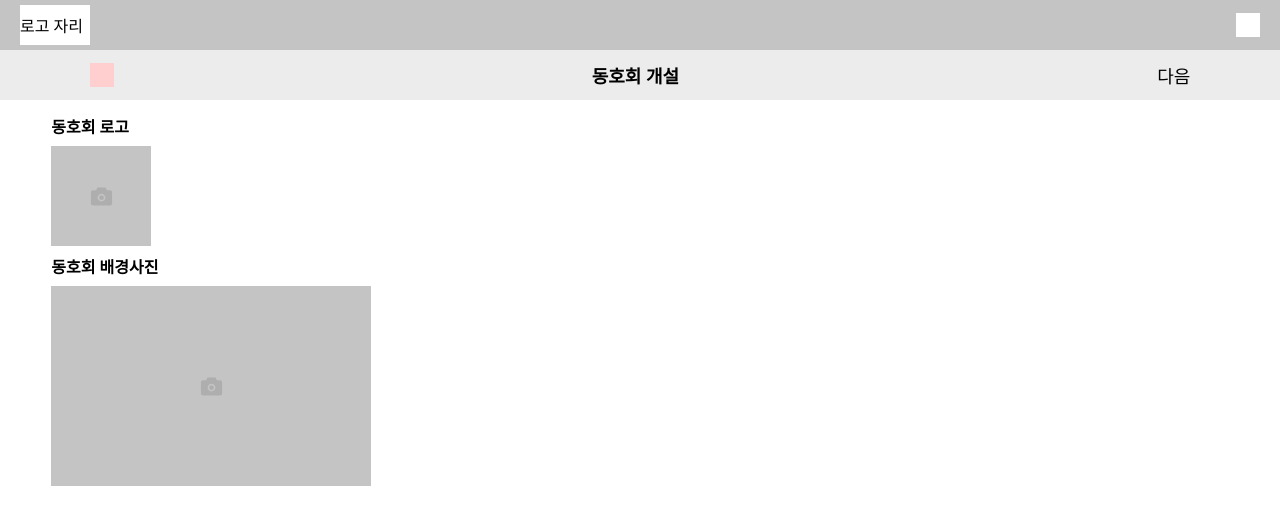
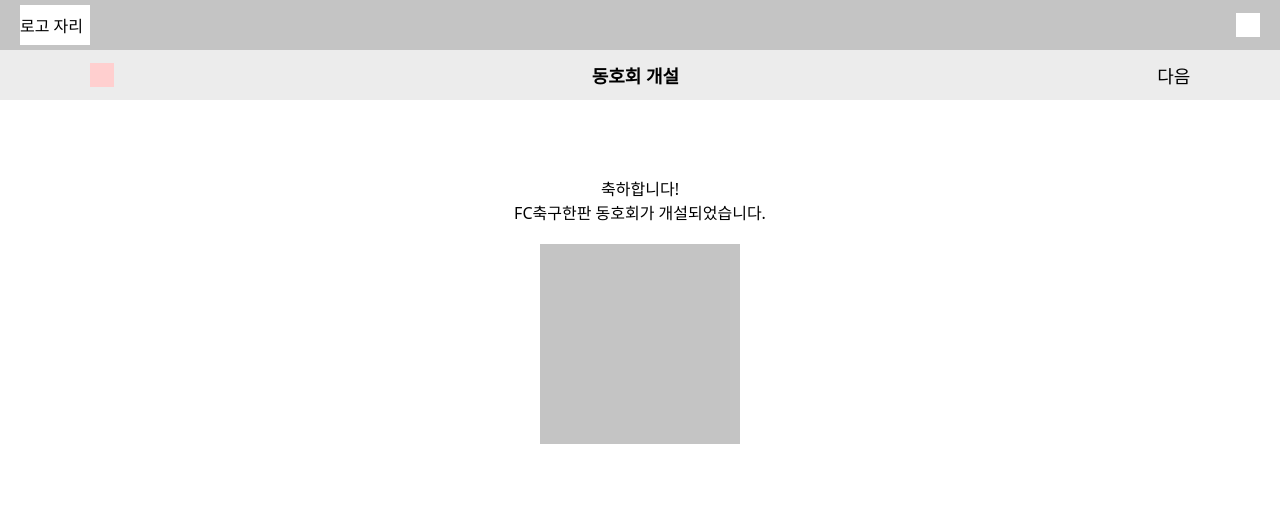
Before and after one commit to dsm-football/football-frontend, a React (Create React App) app: page /clubEstbl in a window 1280 px wide. Shown: the top 524 px of the page. Built offline with nearby package versions, Linux system fonts and the light colour scheme.

Commit message:
⚡️ :: 동호회 개설 완료 페이지 추가

```diff
--- a/src/assets/index.ts
+++ b/src/assets/index.ts
@@ -1 +1,2 @@
 export { default as CameraImg } from './clubEstbl/Camera.svg'
+export { default as GpsIcon } from './clubEstbl/GpsIcon.svg'
--- /dev/null
+++ b/src/components/ClubEstbl/ClubEstblCompletion.tsx
@@ -0,0 +1,21 @@
+import React from "react";
+import * as S from "./style";
+import { Header, PageMoveHeader } from "../common";
+const ClubEstblCompletion = () => {
+  return (
+    <>
+      <Header />
+      <PageMoveHeader />
+      <S.ClubEstblCompletionWrapper>
+        <span>
+          축하합니다!
+          <br />
+          FC축구한판 동호회가 개설되었습니다.
+        </span>
+        <S.ClubEstblCompletionLogo />
+      </S.ClubEstblCompletionWrapper>
+    </>
+  );
+};
+
+export default ClubEstblCompletion;
--- a/src/components/ClubEstbl/style.tsx
+++ b/src/components/ClubEstbl/style.tsx
@@ -58,3 +58,20 @@ export const BackgroundImageWrapper = styled(LogoImageWrapper)`
   width: 320px;
   height: 200px;
 `;
+
+//ClubEstblCompletion
+export const ClubEstblCompletionWrapper = styled(ClubEstblItemWrapper)`
+  text-align: center;
+  justify-content: center;
+  align-items: center;
+  font-weight: 500;
+  font-size: 16px;
+  & span {
+    margin-bottom: 20px;
+  }
+`;
+export const ClubEstblCompletionLogo = styled(LogoImageWrapper)`
+  width: 200px;
+  height: 200px;
+  margin-bottom: 120px;
+`;
--- a/src/components/index.tsx
+++ b/src/components/index.tsx
@@ -1,3 +1,3 @@
 export { default as ClubManagement } from "./clubManagement/ClubManagement";
-export { default as ClubEstbl } from "./ClubEstbl/ClubEstblImage";
+export { default as ClubEstbl } from "./ClubEstbl/ClubEstblCompletion";
 export { default as Login } from "./login/Login";
```
Also changed, not shown: src/assets/clubEstblImg/Camera.svg (renamed from src/assets/clubEstbl/Camera.svg), src/assets/clubEstblImg/GpsIcon.svg (added).
